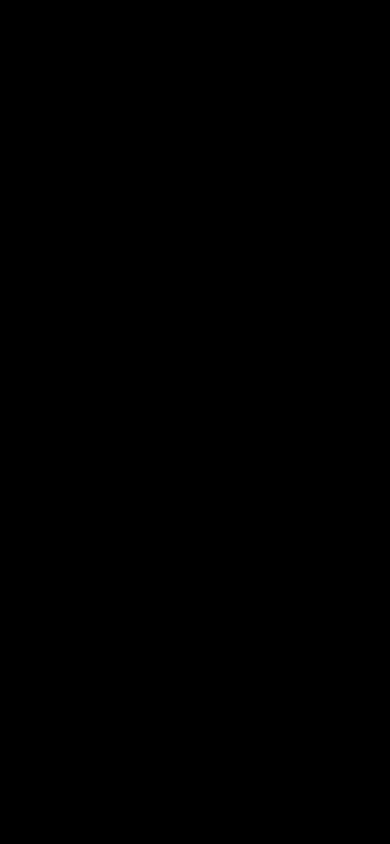
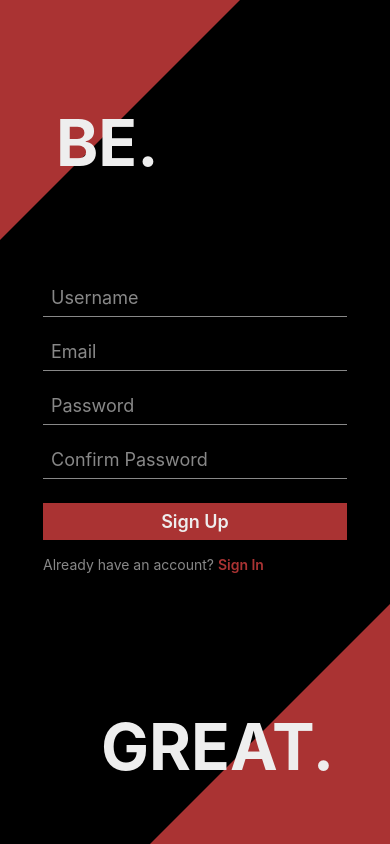
Before and after one commit to Arnav350/lightweight, a React Native app: screen / in a window 390 px wide. Built offline with nearby package versions, Linux system fonts and the light colour scheme.

Commit message:
worked on signup ui

```diff
--- a/App.tsx
+++ b/App.tsx
@@ -3,13 +3,15 @@
 
 import Nav from "./components/nav/Nav";
 
-import SignIn from "./pages/SignIn";
+import SignUp from "./pages/SignUp";
+import Workout from "./components/workout/Workout";
 
 function App() {
   return (
     <NavigationContainer>
-      <SignIn />
+      <SignUp />
       {/* <Nav /> */}
+      {/* <Workout /> */}
       <StatusBar style="light" />
     </NavigationContainer>
   );
--- a/pages/SignIn.tsx
+++ b/pages/SignIn.tsx
@@ -23,15 +23,15 @@
           keyboardAppearance="dark"
           maxLength={20}
         />
+        <TouchableOpacity>
+          <Text>Sign In</Text>
+        </TouchableOpacity>
         <Text>
           Don't have an account?{" "}
           <TouchableOpacity>
             <Text>Sign Up</Text>
           </TouchableOpacity>
         </Text>
-        <TouchableOpacity>
-          <Text>Sign In</Text>
-        </TouchableOpacity>
       </View>
     </View>
   );
--- a/pages/SignUp.tsx
+++ b/pages/SignUp.tsx
@@ -1,51 +1,85 @@
+import { useState } from "react";
 import {
+  Image,
   StyleSheet,
   Text,
   TextInput,
   TouchableOpacity,
   View,
 } from "react-native";
-import { launchImageLibrary } from "react-native-image-picker";
 
 import { COLORS, FONTS } from "../constants/theme";
 
 function SignUn() {
+  const [focusedInput, setFocusedInput] = useState<string>("none");
+
   return (
     <View style={styles.container}>
+      <View style={styles.topTriangle}>
+        <Text style={styles.topSlogan}>BE.</Text>
+      </View>
+
       <View>
-        <Text>Sign Up</Text>
-        <TouchableOpacity>
-          <Text>Avatar</Text>
-        </TouchableOpacity>
         <TextInput
           placeholder="Username"
           keyboardAppearance="dark"
-          maxLength={20}
+          placeholderTextColor={COLORS.textTwo}
+          style={
+            focusedInput === "username"
+              ? { ...styles.input, borderBottomColor: COLORS.primary }
+              : { ...styles.input }
+          }
+          onFocus={() => setFocusedInput("username")}
+          onBlur={() => setFocusedInput("none")}
         />
         <TextInput
           placeholder="Email"
           keyboardAppearance="dark"
-          maxLength={20}
+          placeholderTextColor={COLORS.textTwo}
+          style={
+            focusedInput === "email"
+              ? { ...styles.input, borderBottomColor: COLORS.primary }
+              : { ...styles.input }
+          }
+          onFocus={() => setFocusedInput("email")}
+          onBlur={() => setFocusedInput("none")}
         />
         <TextInput
           placeholder="Password"
           keyboardAppearance="dark"
-          maxLength={20}
+          placeholderTextColor={COLORS.textTwo}
+          style={
+            focusedInput === "password"
+              ? { ...styles.input, borderBottomColor: COLORS.primary }
+              : { ...styles.input }
+          }
+          onFocus={() => setFocusedInput("password")}
+          onBlur={() => setFocusedInput("none")}
         />
         <TextInput
           placeholder="Confirm Password"
           keyboardAppearance="dark"
-          maxLength={20}
+          placeholderTextColor={COLORS.textTwo}
+          style={
+            focusedInput === "confirm"
+              ? { ...styles.input, borderBottomColor: COLORS.primary }
+              : { ...styles.input }
+          }
+          onFocus={() => setFocusedInput("confirm")}
+          onBlur={() => setFocusedInput("none")}
         />
-        <Text>
-          Already have an account?{" "}
-          <TouchableOpacity>
-            <Text>Sign Ip</Text>
+        <TouchableOpacity style={styles.button}>
+          <Text style={styles.buttonText}>Sign Up</Text>
+        </TouchableOpacity>
+        <View style={styles.bottomContainer}>
+          <Text style={styles.bottomText}>Already have an account? </Text>
+          <TouchableOpacity style={styles.bottomButton}>
+            <Text style={styles.bottomSign}>Sign In</Text>
           </TouchableOpacity>
-        </Text>
-        <TouchableOpacity>
-          <Text>Sign Un</Text>
-        </TouchableOpacity>
+        </View>
+      </View>
+      <View style={styles.bottomTriangle}>
+        <Text style={styles.bottomSlogan}>GREAT.</Text>
       </View>
     </View>
   );
@@ -59,6 +93,73 @@
     backgroundColor: COLORS.background,
     height: "100%",
   },
+  topTriangle: {
+    position: "absolute",
+    top: 0,
+    left: 0,
+    borderColor: COLORS.primary,
+    borderBottomColor: "transparent",
+    borderRightColor: "transparent",
+    borderWidth: 120,
+  },
+  bottomTriangle: {
+    position: "absolute",
+    right: 0,
+    bottom: 0,
+    borderColor: COLORS.primary,
+    borderTopColor: "transparent",
+    borderLeftColor: "transparent",
+    borderWidth: 120,
+  },
+  topSlogan: {
+    position: "absolute",
+    top: -16,
+    left: -64,
+    color: COLORS.textOne,
+    fontSize: 64,
+    fontWeight: "bold",
+  },
+  bottomSlogan: {
+    position: "absolute",
+    top: -16,
+    right: -64,
+    color: COLORS.textOne,
+    fontSize: 64,
+    fontWeight: "bold",
+  },
+  input: {
+    marginTop: 8,
+    marginBottom: 8,
+    padding: 8,
+    borderBottomWidth: 1,
+    borderBottomColor: COLORS.textTwo,
+    color: COLORS.textOne,
+    fontSize: 18,
+  },
+  button: {
+    marginTop: 16,
+    marginBottom: 16,
+    padding: 8,
+    backgroundColor: COLORS.primary,
+  },
+  buttonText: {
+    color: COLORS.textOne,
+    fontSize: 18,
+    fontWeight: FONTS.xbold,
+    textAlign: "center",
+  },
+  bottomContainer: {
+    display: "flex",
+    flexDirection: "row",
+  },
+  bottomText: {
+    color: COLORS.textTwo,
+  },
+  bottomButton: {},
+  bottomSign: {
+    color: COLORS.primary,
+    fontWeight: FONTS.xbold,
+  },
 });
 
 export default SignUn;
```
Also changed, not shown: components/workout/Exercise.tsx (+52 -10 lines), components/workout/Set.tsx (+15 -3 lines), components/workout/Workout.tsx (+8 -28 lines).
